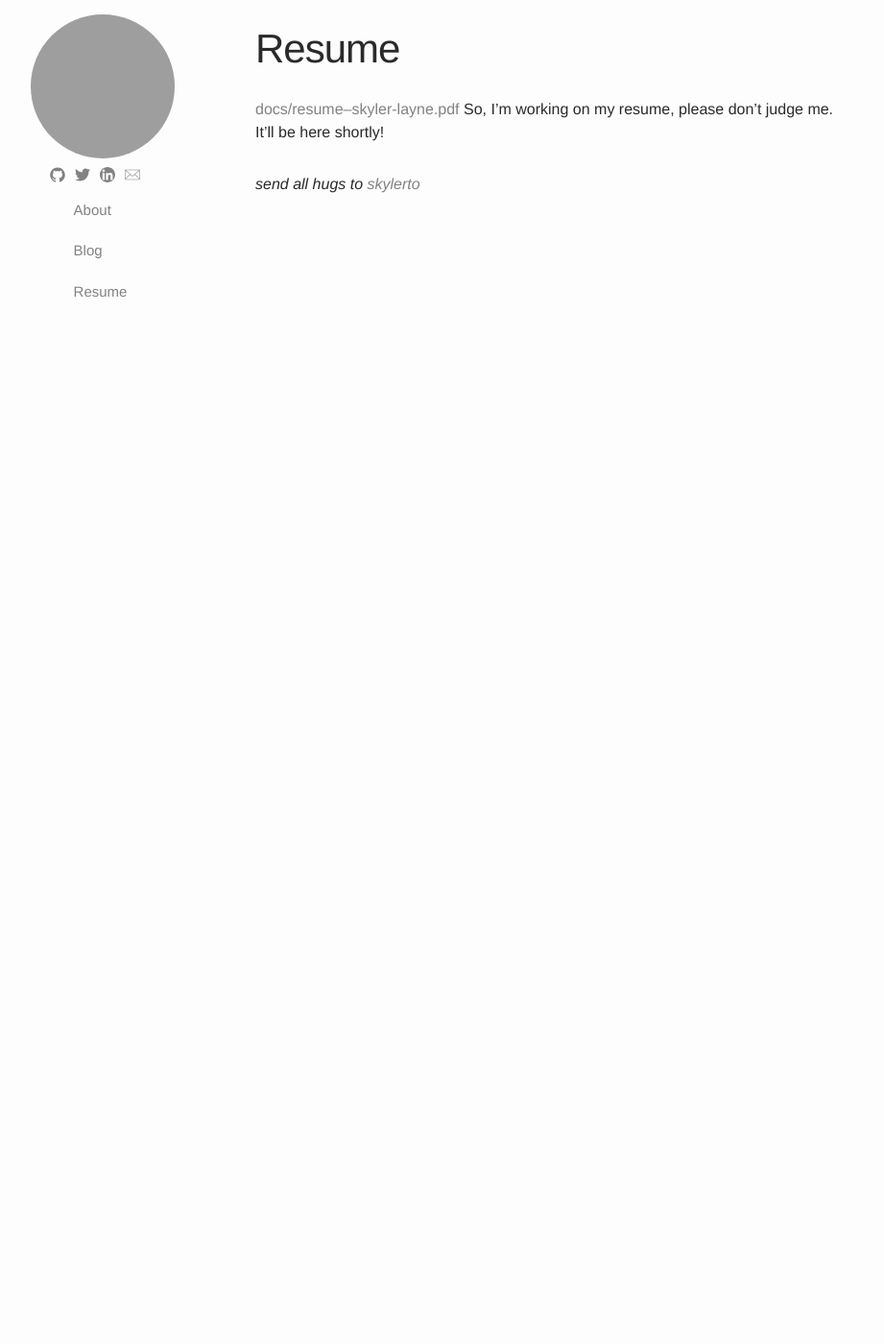
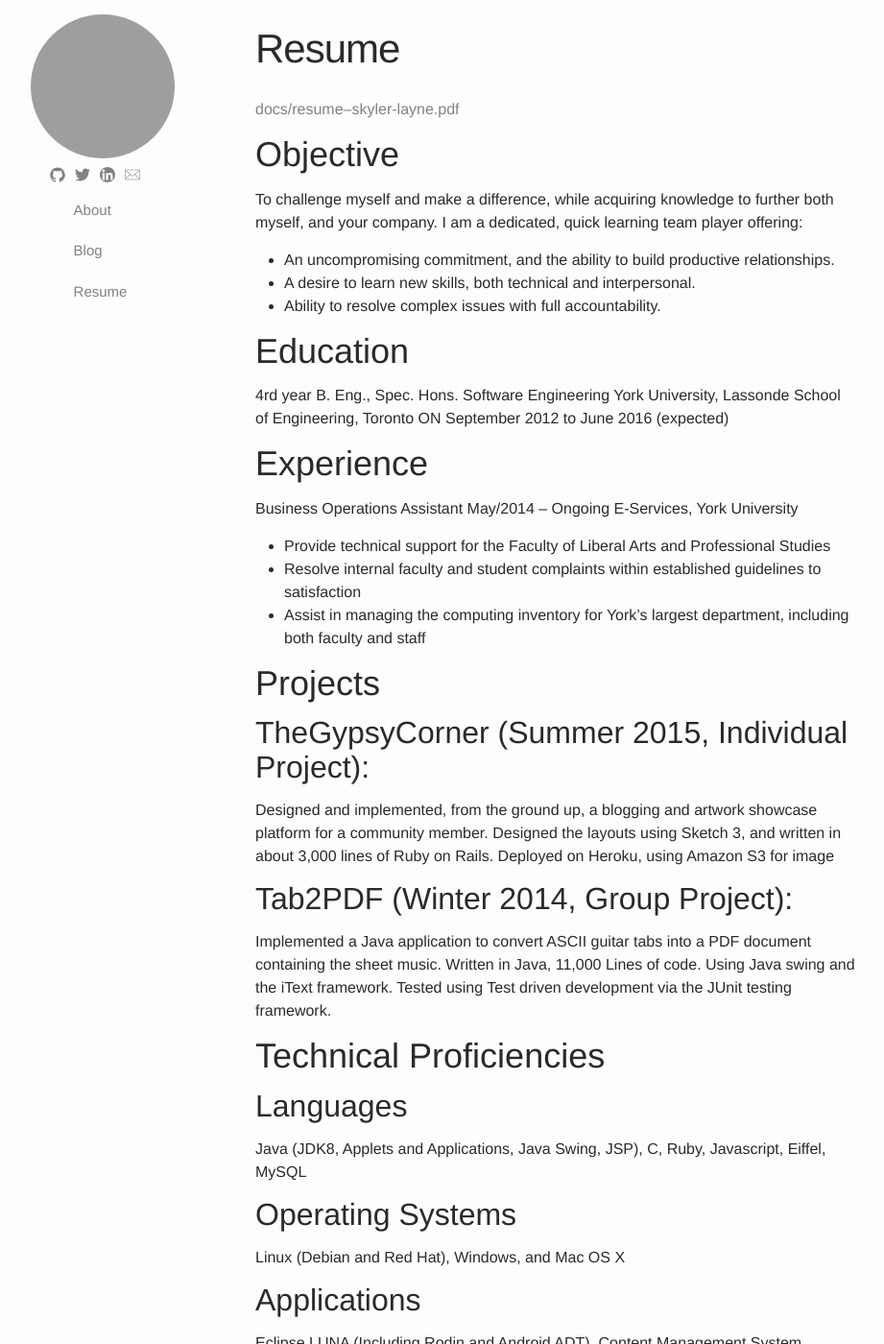
Before and after one commit to skylerto/skylerto.github.io, a Jekyll site: the page built from resume.md, in a window 1280 px wide and 1400 px high. Shown: the whole window at 96% size, without its empty margins (159-1080 px from the left). Built offline with Jekyll 4.4.1, drawn with Linux system fonts in a browser that asks for light colours; some of the changed text lies outside the part shown; grey boxes are pictures that could not be loaded.

Commit message:
updated resume

```diff
--- a/resume.md
+++ b/resume.md
@@ -4,4 +4,49 @@ title: Resume
 permalink: /resume/
 ---
 [docs/resume--skyler-layne.pdf](A PDF version is also available!)
-So, I'm working on my resume, please don't judge me. It'll be here shortly!
+
+# Objective
+To challenge myself and make a difference, while acquiring knowledge to further both myself, and your company.
+I am a dedicated, quick learning team player offering:
+ - An uncompromising commitment, and the ability to build productive relationships.
+ - A desire to learn new skills, both technical and interpersonal.
+ - Ability to resolve complex issues with full accountability.
+
+# Education
+4rd year B. Eng., Spec. Hons. Software Engineering
+York University, Lassonde School of Engineering, Toronto ON
+September 2012 to June 2016 (expected)
+
+# Experience
+Business Operations Assistant May/2014 – Ongoing
+E-Services, York University
+ - Provide technical support for the Faculty of Liberal Arts and Professional Studies
+ - Resolve internal faculty and student complaints within established guidelines to
+satisfaction
+ - Assist in managing the computing inventory for York’s largest department, including
+both faculty and staff
+
+# Projects
+## TheGypsyCorner (Summer 2015, Individual Project):
+Designed and implemented, from the ground up, a blogging and artwork showcase
+ platform for a community member. Designed the layouts using Sketch 3, and written in
+ about 3,000 lines of Ruby on Rails. Deployed on Heroku, using Amazon S3 for image
+
+##  Tab2PDF (Winter 2014, Group Project):
+Implemented a Java application to convert ASCII guitar tabs into a PDF document
+ containing the sheet music. Written in Java, 11,000 Lines of code. Using Java swing and
+ the iText framework. Tested using Test driven development via the JUnit testing
+ framework.
+
+# Technical Proficiencies
+## Languages
+Java (JDK8, Applets and Applications, Java Swing, JSP), C, Ruby, Javascript, Eiffel, MySQL
+
+## Operating Systems
+Linux (Debian and Red Hat), Windows, and Mac OS X
+
+## Applications
+Eclipse LUNA (Including Rodin and Android ADT), Content Management System (Wordpress), iVerilog
+
+## Skills
+Object Oriented methodologies, Risk Mitigation, Test Driven Development, Defensive programming, UML Modeling, Git.
```
Also changed, not shown: 1 other file.
